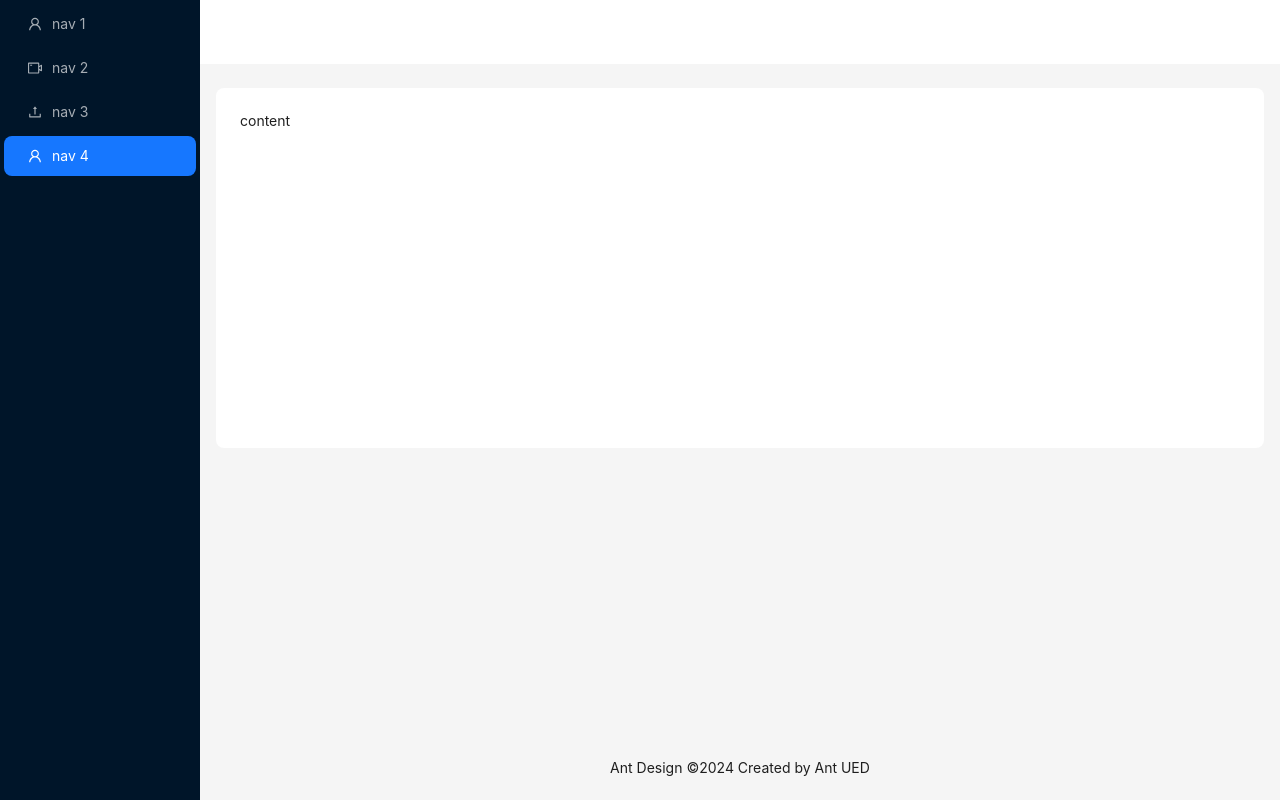
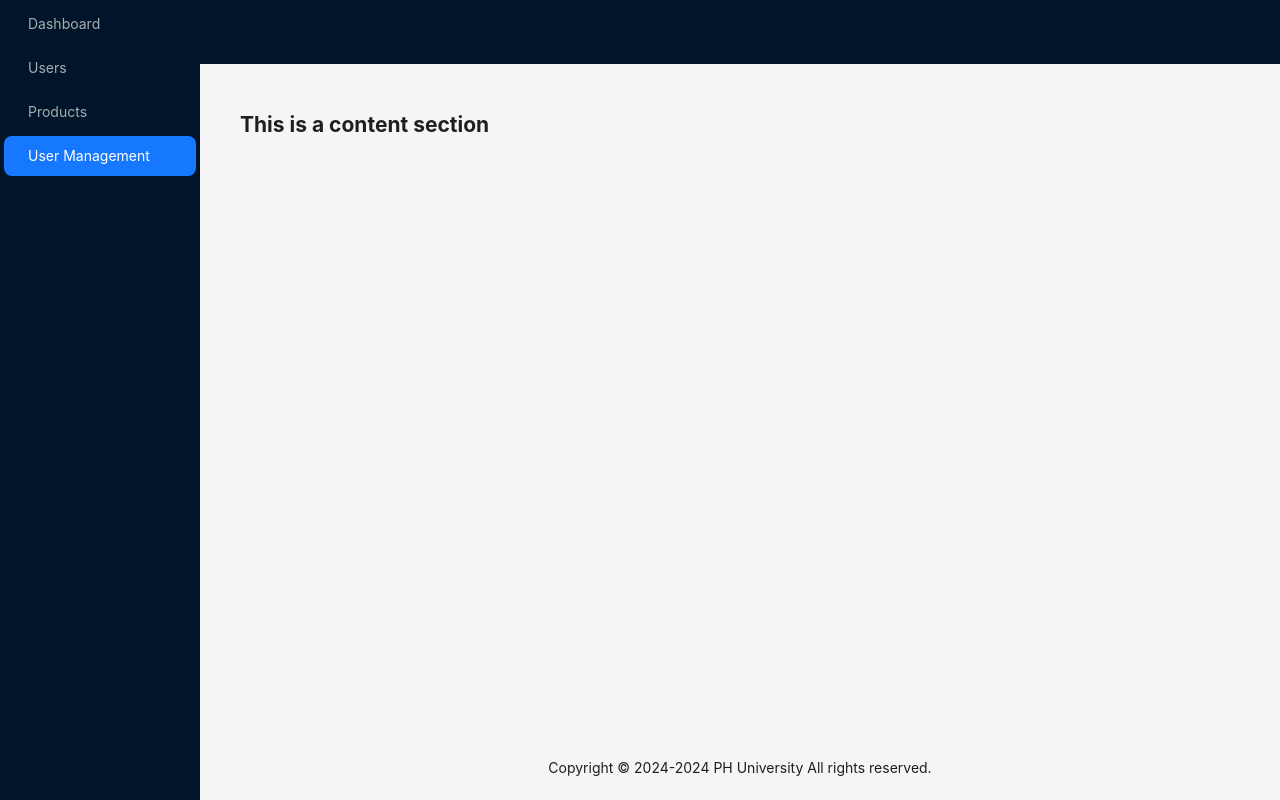
Before and after one commit to devhasanmia/programming-hero-university, a React (Vite) app: page / in a window 1280 px wide. Built offline with nearby package versions, Linux system fonts and the light colour scheme.

Commit message:
Added Main Layout

```diff
--- a/src/App.tsx
+++ b/src/App.tsx
@@ -1,57 +1,9 @@
-import React from 'react';
-import { UploadOutlined, UserOutlined, VideoCameraOutlined } from '@ant-design/icons';
-import { Layout, Menu, theme } from 'antd';
+import MainLayout from "./components/layout/MainLayout"
 
-const { Header, Content, Footer, Sider } = Layout;
+const App = () => {
+  return (
+    <MainLayout></MainLayout>
+  )
+}
 
-const items = [UserOutlined, VideoCameraOutlined, UploadOutlined, UserOutlined].map(
-  (icon, index) => ({
-    key: String(index + 1),
-    icon: React.createElement(icon),
-    label: `nav ${index + 1}`,
-  }),
-);
-
-const App: React.FC = () => {
-  const {
-    token: { colorBgContainer, borderRadiusLG },
-  } = theme.useToken();
-
-  return (
-    <Layout style={{ height: '100vh' }}>
-      <Sider
-        breakpoint="lg"
-        collapsedWidth="0"
-        onBreakpoint={(broken) => {
-          console.log(broken);
-        }}
-        onCollapse={(collapsed, type) => {
-          console.log(collapsed, type);
-        }}
-      >
-        <div className="demo-logo-vertical" />
-        <Menu theme="dark" mode="inline" defaultSelectedKeys={['4']} items={items} />
-      </Sider>
-      <Layout>
-        <Header style={{ padding: 0, background: colorBgContainer }} />
-        <Content style={{ margin: '24px 16px 0' }}>
-          <div
-            style={{
-              padding: 24,
-              minHeight: 360,
-              background: colorBgContainer,
-              borderRadius: borderRadiusLG,
-            }}
-          >
-            content
-          </div>
-        </Content>
-        <Footer style={{ textAlign: 'center' }}>
-          Ant Design ©{new Date().getFullYear()} Created by Ant UED
-        </Footer>
-      </Layout>
-    </Layout>
-  );
-};
-
-export default App;
+export default App
--- a/src/components/MainCom.tsx
+++ b/src/components/layout/MainLayout.tsx
@@ -1,24 +1,40 @@
-import React from 'react';
+
+
 import { UploadOutlined, UserOutlined, VideoCameraOutlined } from '@ant-design/icons';
-import { Layout, Menu, theme } from 'antd';
+import { Layout, Menu } from 'antd';
+import { createElement } from 'react';
 
 const { Header, Content, Footer, Sider } = Layout;
 
-const items = [UserOutlined, VideoCameraOutlined, UploadOutlined, UserOutlined].map(
-  (icon, index) => ({
-    key: String(index + 1),
-    icon: React.createElement(icon),
-    label: `nav ${index + 1}`,
-  }),
-);
-
-const App: React.FC = () => {
-  const {
-    token: { colorBgContainer, borderRadiusLG },
-  } = theme.useToken();
+// const items = [UserOutlined, VideoCameraOutlined, UploadOutlined, UserOutlined].map(
+//   (icon, index) => ({
+//     key: String(index + 1),
+//     icon: createElement(icon),
+//     label: `nav ${index + 1}`,
+//   }),
+// );
+const items = [
+  {
+    key: '1',
+    label: 'Dashboard',
+  },
+  {
+    key: '2',
+    label: 'Users',
+  },
+  {
+    key: '3',
+    label: 'Products',
+  },
+  {
+    key: '4',
+    label: 'User Management',
+  }
+]
+const MainLayout = () => {
 
   return (
-    <Layout>
+    <Layout style={{ height: "100vh" }}>
       <Sider
         breakpoint="lg"
         collapsedWidth="0"
@@ -33,25 +49,23 @@ const App: React.FC = () => {
         <Menu theme="dark" mode="inline" defaultSelectedKeys={['4']} items={items} />
       </Sider>
       <Layout>
-        <Header style={{ padding: 0, background: colorBgContainer }} />
+        <Header style={{ padding: 0, }} />
         <Content style={{ margin: '24px 16px 0' }}>
           <div
             style={{
               padding: 24,
               minHeight: 360,
-              background: colorBgContainer,
-              borderRadius: borderRadiusLG,
             }}
           >
-            content
+            <h2>This is a content section</h2>
           </div>
         </Content>
         <Footer style={{ textAlign: 'center' }}>
-          Ant Design ©{new Date().getFullYear()} Created by Ant UED
+          Copyright &copy; 2024-{new Date().getFullYear()} PH University All rights reserved.
         </Footer>
       </Layout>
     </Layout>
-  );
-};
+  )
+}
 
-export default App;
+export default MainLayout
```
